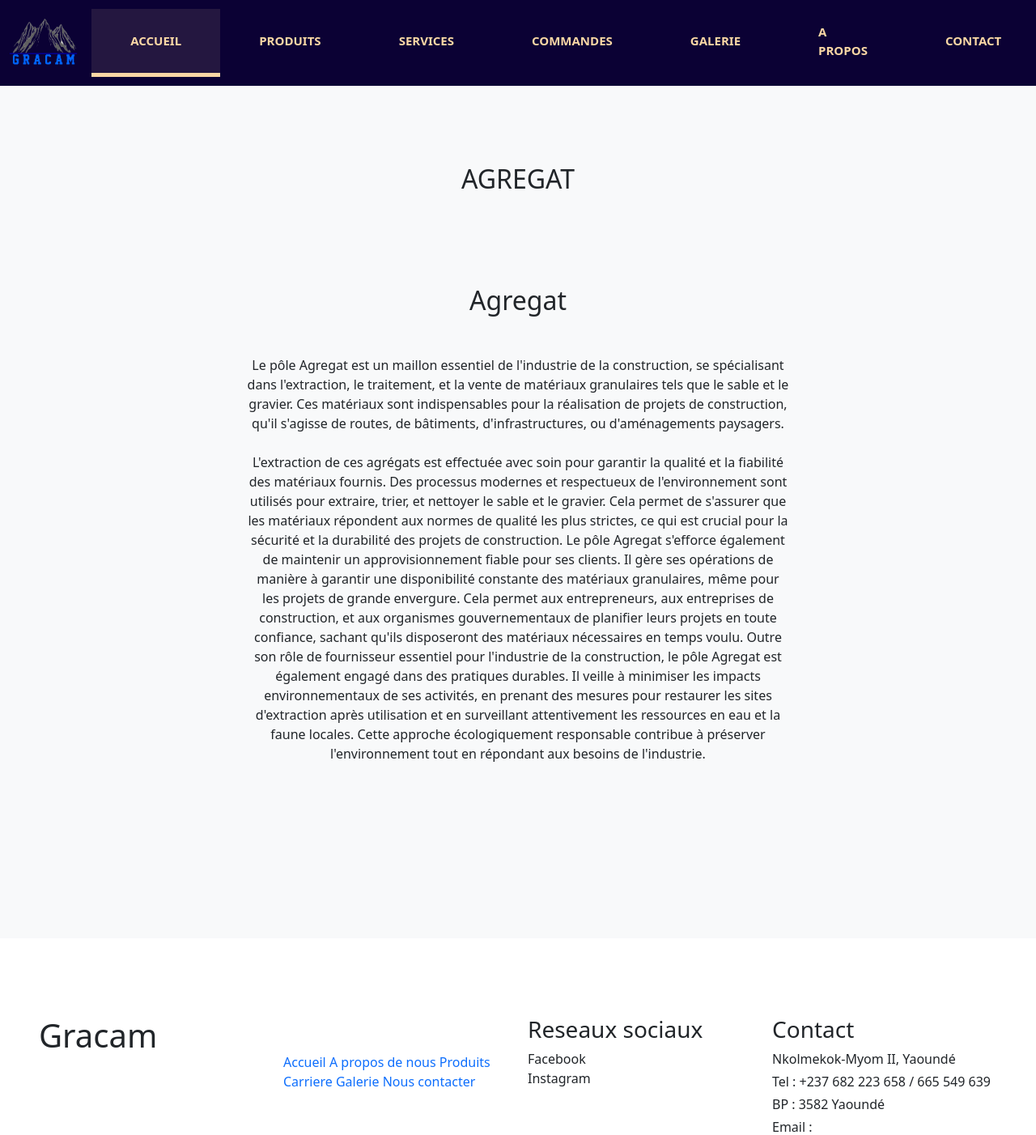
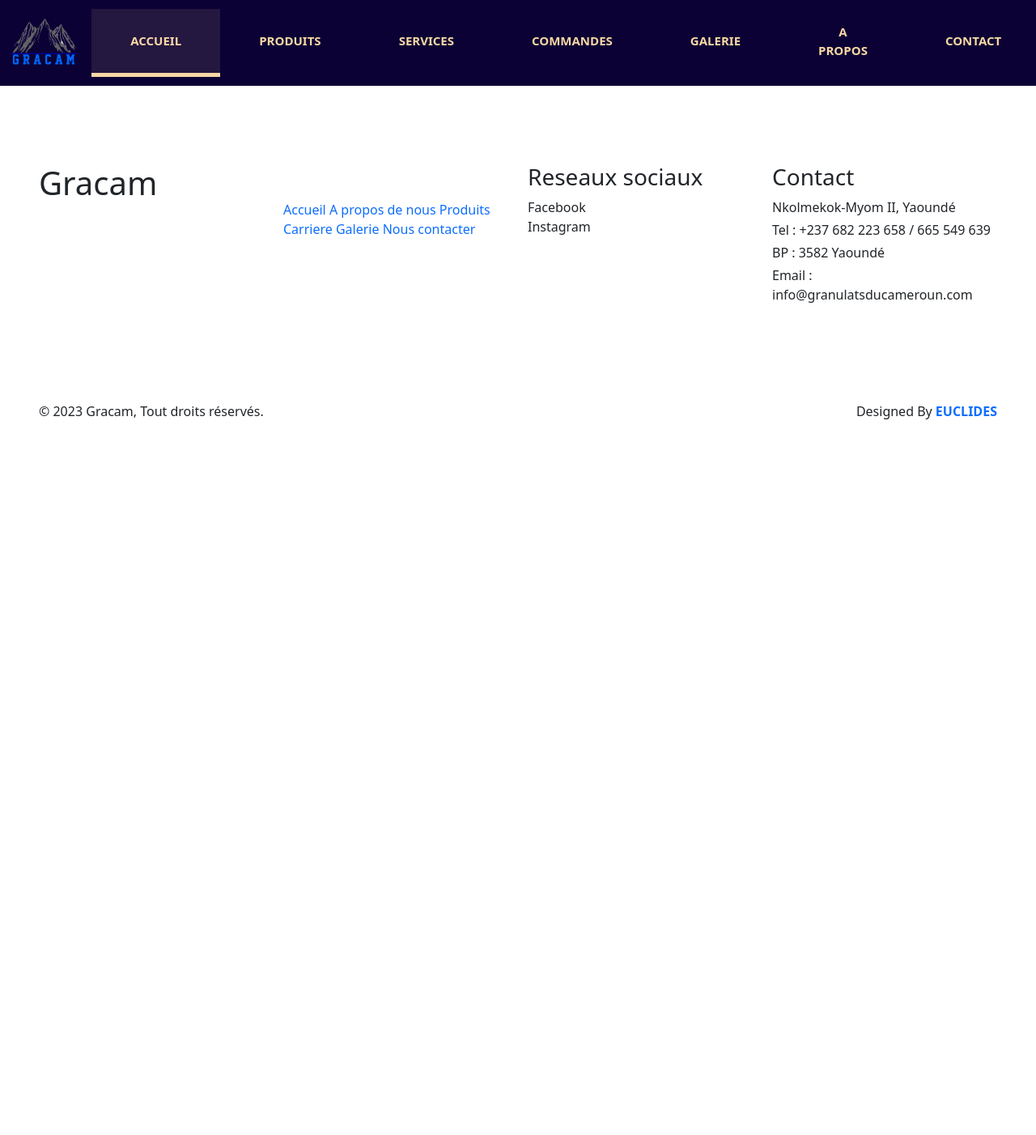
Before and after one commit to euclidessoft/gracamfinal, a Symfony app: template templates/site/agregat.html.twig in a window 1280 px wide; the page is wider, and only the part inside the window is pictured. Shown: the top 1402 px of that part at 81% size. After the commit the page ends 518 px from the top of that part, so only its background shows below. Run offline with Twig, Linux system fonts and the light colour scheme; the template is opened without the code that fills it, so the values that code supplies are empty; some libraries are stand-ins or nearby versions.

Commit message:
21:12:2023 11:57 navbar et style

```diff
--- a/public/css/style.css
+++ b/public/css/style.css
@@ -57,7 +57,8 @@ a {
     font-size: 15px;
     font-weight: 600;
     text-transform: uppercase;
-    color: var(--secondaire);
+    color: var(--secondaire) !important;
+    text-align: center;
 }
 
 .navbar .dropdown-menu {
@@ -433,9 +434,9 @@ h3.text-dark {
         border-radius: 10px;
         cursor: pointer;
         line-height: 1;
-        border: 1px solid var(--primaire-soft);
-        color: var(--primaire-soft);
+        color: var(--secondaire);
     }
+
 
     .custom-card {
         width: 47%;
@@ -443,7 +444,7 @@ h3.text-dark {
 
     .dropdown.show:focus > .nav-link,
     .dropdown.show:hover > .nav-link {
-        color: var(--primaire-soft);
+        color: var(--secondaire);
     }
 
     .carousel-img {
@@ -465,8 +466,6 @@ h3.text-dark {
     .carousel-overlay {
         width: 100%;
     }
-
-
 }
 
 @media (max-width: 992px) {
--- a/templates/layout.html.twig
+++ b/templates/layout.html.twig
@@ -27,7 +27,7 @@
         </a>
         <button class="navbar-toggler" type="button" data-bs-toggle="collapse" data-bs-target="#navbarScroll"
                 aria-controls="navbarScroll" aria-expanded="false" aria-label="Toggle navigation">
-            <span class="navbar-toggler-icon"></span>
+            <i class="fa-solid fa-bars fa-lg"></i>
         </button>
         <div class="collapse navbar-collapse" id="navbarScroll">
             <div class="navbar-nav ms-auto my-2 my-lg-0 navbar-nav-scroll align-items-center">
--- a/templates/site/agregat.html.twig
+++ b/templates/site/agregat.html.twig
@@ -10,42 +10,6 @@
 
     <!-- About Start -->
 
-    <div class="bannere  p-5 bg-light ">
-
-        <div class="text-center mb-5 mt-5 wow fadeInUp" data-wow-delay="0.1s">
-            <h2 class="  text-center  px-3 mb-5">
-                {{ "AGREGAT"|trans }}
-            </h2>
-        </div>
-        <div class="container-fluid  mb-5  ">
-            <div class="row d-flex justify-content-center">
-
-                <div class="col-lg-8 col-md-12 mt-3  ">
-                    <div class="bloc-blanc mb-5 rounded-4 p-5 text-center bloc-aspect ">
-                        <div class="bloc-header-orange">
-                            <h2>Agregat</h2>
-                        </div>
-                        <p class="mb-4 mt-5">
-
-
-                            {{ "Le pôle Agregat est un maillon essentiel de l'industrie de la construction, se spécialisant dans l'extraction, le traitement, et la vente de matériaux granulaires tels que le sable et le gravier. Ces matériaux sont indispensables pour la réalisation de projets de construction, qu'il s'agisse de routes, de bâtiments, d'infrastructures, ou d'aménagements paysagers."|trans }}
-
-                        </p>
-                        <p class="mb-4">
-                            {{ "L'extraction de ces agrégats est effectuée avec soin pour garantir la qualité et la fiabilité des matériaux fournis. Des processus modernes et respectueux de l'environnement sont utilisés pour extraire, trier, et nettoyer le sable et le gravier. Cela permet de s'assurer que les matériaux répondent aux normes de qualité les plus strictes, ce qui est crucial pour la sécurité et la durabilité des projets de construction."|trans }}
-                            {{ "Le pôle Agregat s'efforce également de maintenir un approvisionnement fiable pour ses clients. Il gère ses opérations de manière à garantir une disponibilité constante des matériaux granulaires, même pour les projets de grande envergure. Cela permet aux entrepreneurs, aux entreprises de construction, et aux organismes gouvernementaux de planifier leurs projets en toute confiance, sachant qu'ils disposeront des matériaux nécessaires en temps voulu."|trans }}
-                            {{ "Outre son rôle de fournisseur essentiel pour l'industrie de la construction, le pôle Agregat est également engagé dans des pratiques durables. Il veille à minimiser les impacts environnementaux de ses activités, en prenant des mesures pour restaurer les sites d'extraction après utilisation et en surveillant attentivement les ressources en eau et la faune locales. Cette approche écologiquement responsable contribue à préserver l'environnement tout en répondant aux besoins de l'industrie."|trans }}
-                        </p>
-
-
-
-
-
-                    </div>
-                </div>
-
-            </div>
-
 
         </div>
     </div>
```
